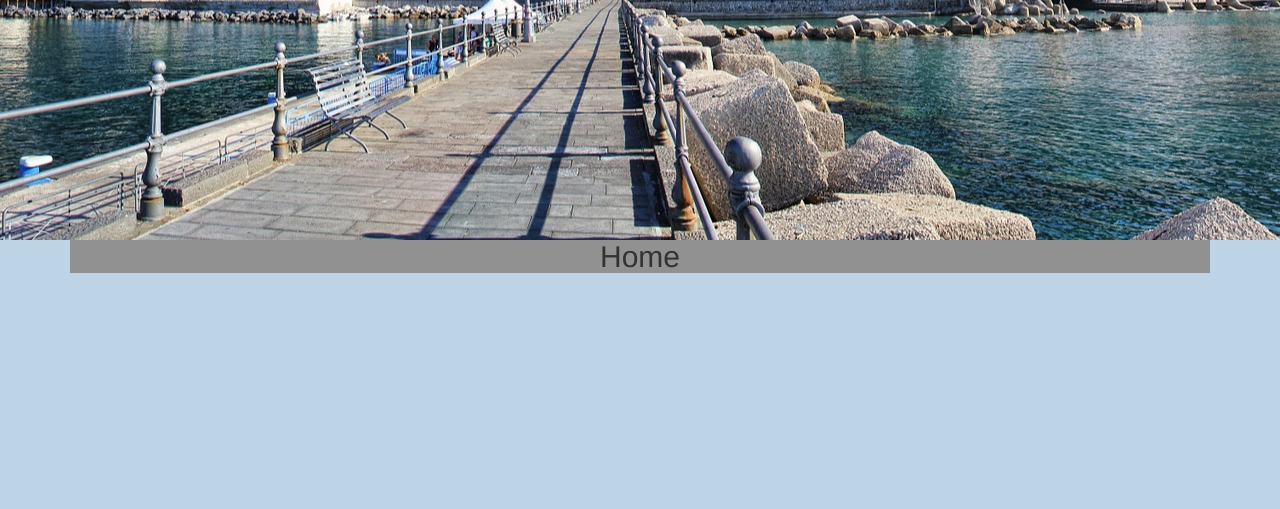
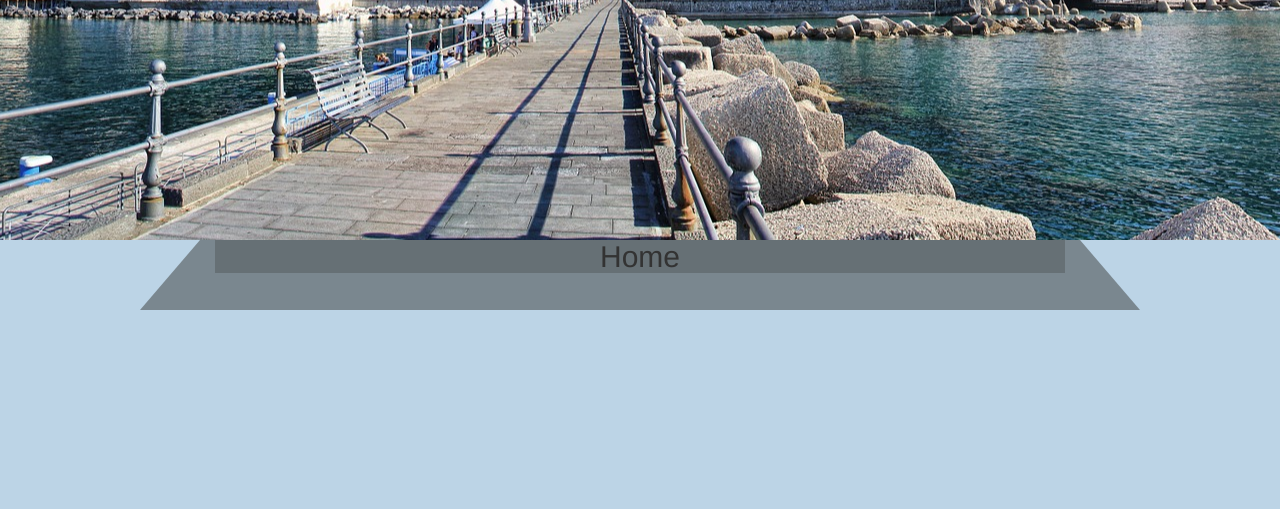
Before and after one commit to Mikevanleeuwen/Development, a PHP site: page /Home/HTML/index.php in a window 1280 px wide. Shown: the part 560-1069 px from the top of the page. Run offline with PHP 8.4, Linux system fonts and the light colour scheme.

Commit message:
NavBar Prototype

```diff
--- a/Home/CSS/index.css
+++ b/Home/CSS/index.css
@@ -46,6 +46,14 @@
 .menu {
 	text-align: center;
 	margin: -20px auto;
-	background-color: #919191;
+	background-color: rgba(58, 61, 58, 0.3);
 	width: 100%;
 }
+
+.trap {
+    height: 0;
+    width: 1000px;
+    border-bottom: 70px solid rgba(58, 61, 58, 0.5);
+    border-left: 60px solid transparent;
+    border-right: 60px solid transparent;
+}
--- a/Home/HTML/index.php
+++ b/Home/HTML/index.php
@@ -35,7 +35,7 @@
 				</div>
 			</div>
 			<div class="secondaround">
-				<div class="container">
+				<div class="container trap">
 					<div class="menu">
 						<div class="row-fluid">
 							<h2>Home</h2>
```
